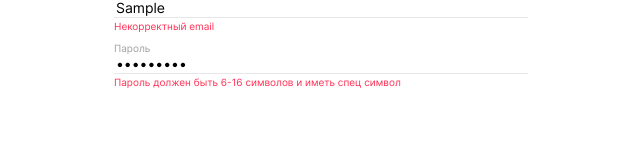
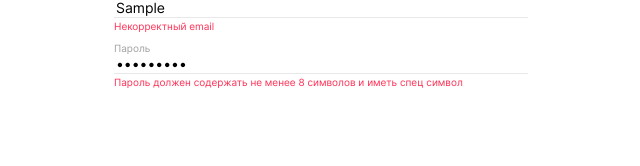
Before and after one commit to SAaASs/movies-explorer-frontend, a React (Create React App) app: page /sign-in in a window 1280 px wide. Both pictures are taken after typing "Sample", "Sample123" into the empty fields and a click on the button "Войти". Shown: the part 460-626 px from the top of the page, without its empty margins (321-961 px from the left). Built offline with nearby package versions, Linux system fonts and the light colour scheme.

Commit message:
user creation fixed

```diff
--- a/package.json
+++ b/package.json
@@ -3,12 +3,13 @@
   "version": "0.1.0",
   "private": true,
   "dependencies": {
+    "@babel/plugin-proposal-private-property-in-object": "^7.21.11",
     "@testing-library/jest-dom": "^5.17.0",
     "@testing-library/react": "^13.4.0",
     "@testing-library/user-event": "^13.5.0",
-    "@babel/plugin-proposal-private-property-in-object": "^7.21.11",
     "react": "^18.2.0",
     "react-dom": "^18.2.0",
+    "react-router": "^6.19.0",
     "react-router-dom": "^6.17.0",
     "react-scripts": "5.0.1",
     "web-vitals": "^2.1.4"
--- a/src/components/Login.js
+++ b/src/components/Login.js
@@ -76,7 +76,7 @@ function Login() {
                     String(e.target.value)
                       .toLowerCase()
                       .match(
-                        /^(?=.*[0-9])(?=.*[!@#$%^&*])[a-zA-Z0-9!@#$%^&*]{6,16}$/
+                        /^(?=.*[0-9])(?=.*[!@#$%^&*])[a-zA-Z0-9!@#$%^&*]{8,}$/
                       )
                   ) {
                     setIsPasswordBad(false);
@@ -89,7 +89,8 @@ function Login() {
               ></input>
               {isPasswordBad && (
                 <span className="sign__input-err">
-                  Пароль должен быть 6-16 символов и иметь спец символ
+                  Пароль должен содержать не менее 8 символов и иметь спец
+                  символ
                 </span>
               )}
             </div>
--- a/src/components/Register.js
+++ b/src/components/Register.js
@@ -89,7 +89,7 @@ function Register() {
                     String(e.target.value)
                       .toLowerCase()
                       .match(
-                        /^(?=.*[0-9])(?=.*[!@#$%^&*])[a-zA-Z0-9!@#$%^&*]{6,16}$/
+                        /^(?=.*[0-9])(?=.*[!@#$%^&*])[a-zA-Z0-9!@#$%^&*]{8,}$/
                       )
                   ) {
                     setIsPasswordBad(false);
@@ -101,7 +101,8 @@ function Register() {
               ></input>
               {isPasswordBad && (
                 <span className="sign__input-err">
-                  Пароль должен быть 6-16 символов и иметь спец символ
+                  Пароль должен содержать не менее 8 символов и иметь спец
+                  символ
                 </span>
               )}
             </div>
```
Also changed, not shown: 1 other file (tests, documents, lock files or other folders).
